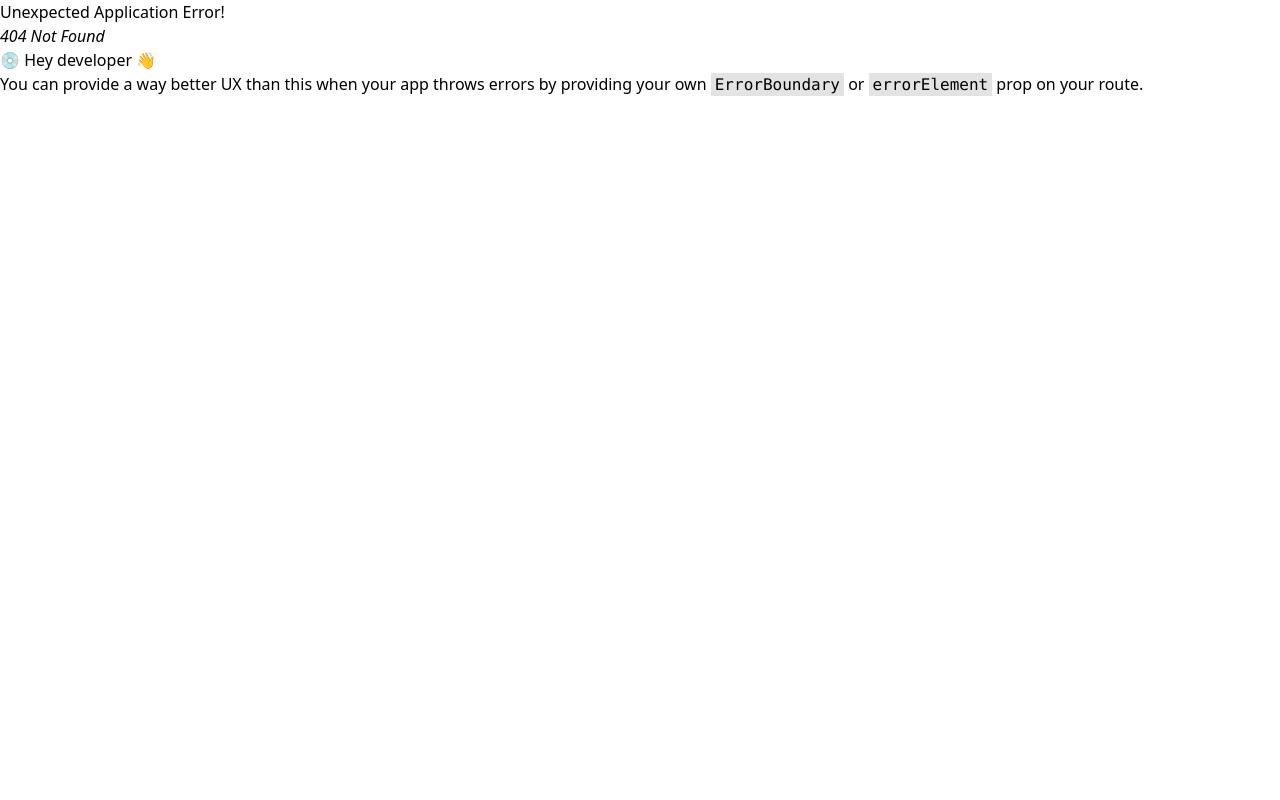
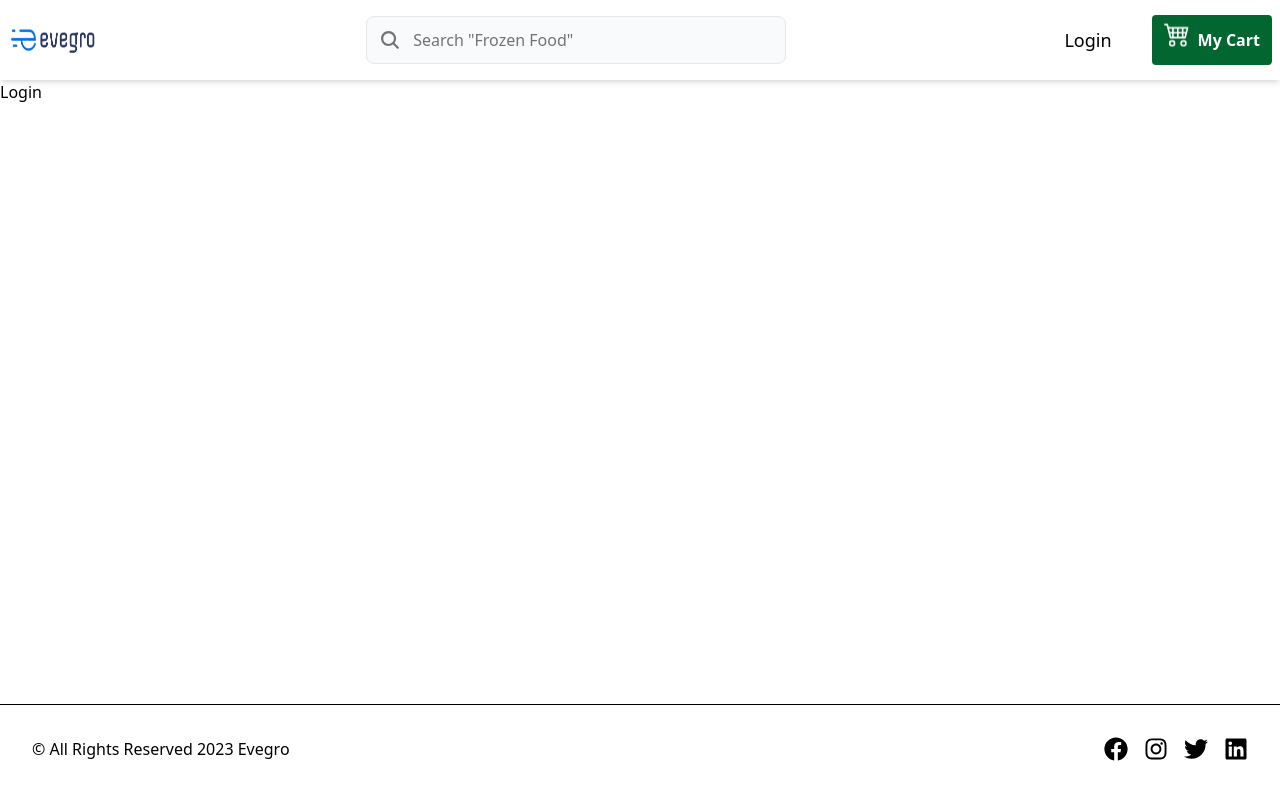
Before and after one commit to Karthik7259/evergo, a React (Vite) app in the folder frontend/: page /login in a window 1280 px wide. Before the commit this address had no page. Built offline with nearby package versions, Linux system fonts and the light colour scheme.

Commit message:
header updation

```diff
--- a/frontend/src/components/Header.jsx
+++ b/frontend/src/components/Header.jsx
@@ -1,17 +1,22 @@
 import React from 'react'
 import logo from '../assets/Evegro logo.png'
 import Search from './Search'
-import { Link, useLocation } from 'react-router-dom'
+import { Link, useLocation ,useNavigate} from 'react-router-dom'
 import { FaRegCircleUser } from 'react-icons/fa6'
 import useMobile from '../hooks/useMobile'
-
+import {BsCart4} from 'react-icons/bs'
+import {TiShoppingCart} from 'react-icons/ti'
 
 const Header = () => {
   const [isMobile] = useMobile();
   const location = useLocation();
+  const navigate = useNavigate();
 
   const isSearchPage = location.pathname === "/search";
 
+  const redirectToLoginPage = () => {
+    navigate('/login');
+  }
 
   return (
     <header className='h-24 lg:h-20  lg:shadow-md sticky top-0  flex  flex-col justify-center'>
@@ -33,11 +38,21 @@ const Header = () => {
               <Search />
             </div>
             <div>
+              {/* user icon it is visible only on mobile */}
               <button className='text-neutral-600 mt-[25px]  lg:hidden  ' >
                 <FaRegCircleUser size={26} />
               </button>
-              <div className='hidden lg:block'>
-                Login and my cart
+              {/* Desktop */}
+              <div className='hidden lg:flex items-center gap-8' >
+                  <button onClick={redirectToLoginPage} className='text-lg px-2 '>Login</button>
+                  <button className='flex items-center gap-2 bg-green-800  hover:bg-green-700 px-3 py-3 rounded text-white '>
+                      <div className='animate-bounce'>
+                              <BsCart4 size={26} />
+                      </div>
+                      <div className='font-semibold '>
+                        <p>My Cart</p>
+                      </div>
+                  </button>
               </div>
             </div>
           </div>
--- /dev/null
+++ b/frontend/src/pages/Login.jsx
@@ -0,0 +1,11 @@
+import React from 'react'
+
+const Login = () => {
+  return (
+    <div>
+      Login
+    </div>
+  )
+}
+
+export default Login
--- /dev/null
+++ b/frontend/src/pages/register.jsx
@@ -0,0 +1,12 @@
+import React from 'react'
+
+const Register = () => {
+  return (
+    <div>
+        Register
+
+    </div>
+  )
+}
+
+export default Register
```
Also changed, not shown: frontend/src/route/index.jsx (+13 -1 lines).
